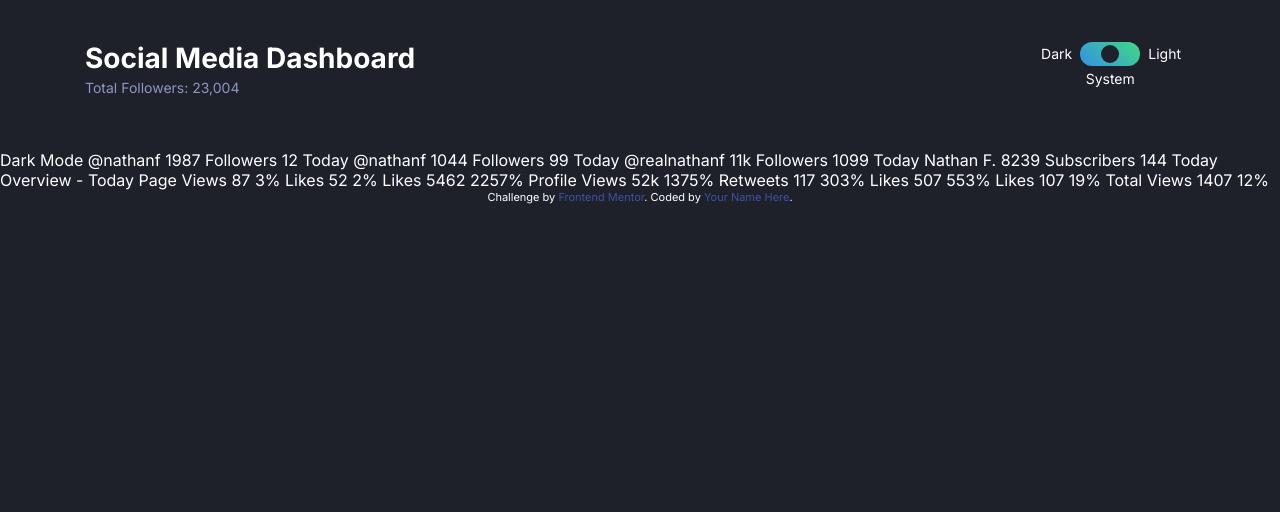
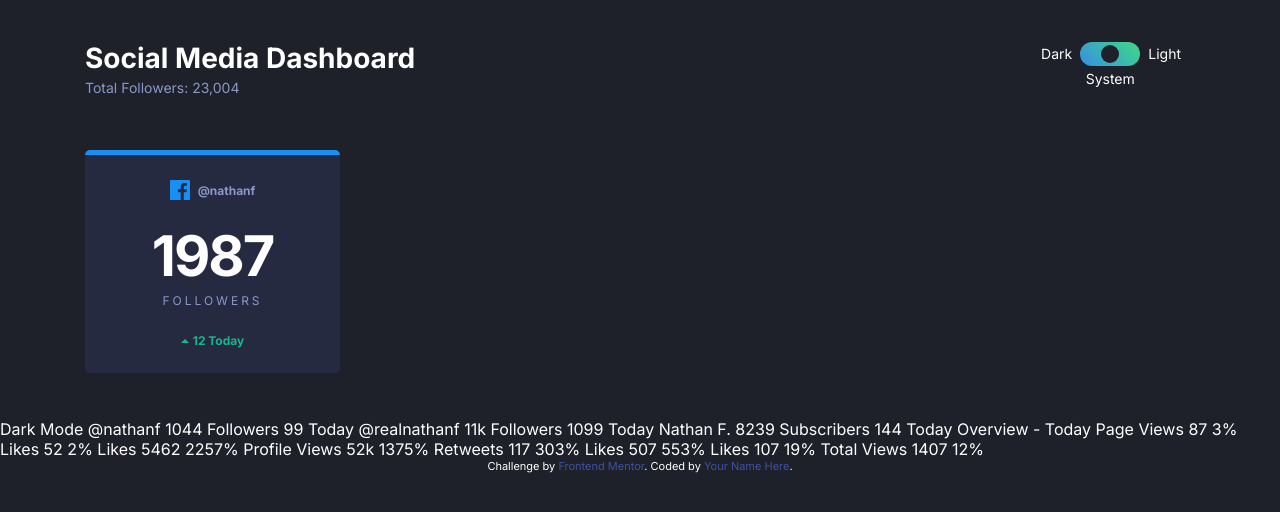
Before and after one commit to mauryahdx/FEM-Social-Media-Dashboard, a website: page index.html in a window 1280 px wide. Drawn offline with Linux system fonts and the light colour scheme.

Commit message:
styled the card

```diff
--- a/app/scss/components/card.scss
+++ b/app/scss/components/card.scss
@@ -2,12 +2,28 @@
 
 .card {
 
+    background: var(--dark-card);
+    color: var(--dark-text1);
+    width: rem(255);
+    text-align: center;
+    padding: rem(25);
+    border-radius: rem(5);
+
+
+    &--facebook {
+        border-top: rem(5) solid var(--facebook);
+    }
+
     &__platform {
-
+        display: flex;
+        justify-content: center;
+        align-items: center;
+        margin-bottom: rem(28);
     }
 
 
     &__icon {
+        margin-right: rem(8);
         &--facebook {
 
         }
@@ -26,12 +42,23 @@
     }
 
     &__username {
+        font-size: rem(12);
+        font-weight: 700;
+    }
 
+    &__followers {
+        margin-bottom: rem(25);
     }
 
     &__count {
+        color: var(--light-bg);
+        font-weight: 700;
+        letter-spacing: rem(-2);
+        line-height: 1;
+        margin-bottom: rem(4);
+
         &--big {
-
+            font-size: rem(56);
         }
 
         &--small {
@@ -40,16 +67,34 @@
     }
 
     &__label {
-
+        font-size: rem(12);
+        font-weight: 400;
+        color: var(--dark-text1);
+        text-transform: uppercase;
+        letter-spacing: rem(3);
+        margin-top: rem(9);
     }
 
     &__change {
+        display: flex;
+        align-items: center;
+        justify-content: center;
+        font-size: rem(12);
+        font-weight: 700;
         &--up{
-
+            color: var(--limegreen);
         }
 
         &--down{
 
         }
+
+        img {
+            margin-right: rem(4);
+        }
+    }
+
+    &__number {
+
     }
 }
--- a/index.html
+++ b/index.html
@@ -42,15 +42,21 @@
   </header>
   <main>
     <section class="container">
-      <div class="card">
+      <div class="card card--facebook">
         <div class="card__platform">
-          <div class="card__icon"></div>
-          <div class="card__username"></div>
+            <img class="card__icon" src="/images/icon-facebook.svg" alt="facebook">
+            <div class="card__username">@nathanf</div>
         </div>
-        <div class="card__count">
-          <div class="card__label"></div>
+        <div class="card__followers">
+          <div class="card__count card__count--big">
+            1987
+          </div>
+          <div class="card__label">Followers</div>
         </div>
-        <div class="card__change"></div>
+        <div class="card__change card__change--up">
+          <img src="/images/icon-up.svg" alt="up arrow">
+          <div class="card_number">12 Today</div>
+        </div>
       </div>
 
 
@@ -63,10 +69,10 @@
 
 
 
-  @nathanf
-  1987
-  Followers
-  12 Today
+
+
+
+
 
   @nathanf
   1044
```
Also changed, not shown: dist/style.css, 1 other file.
